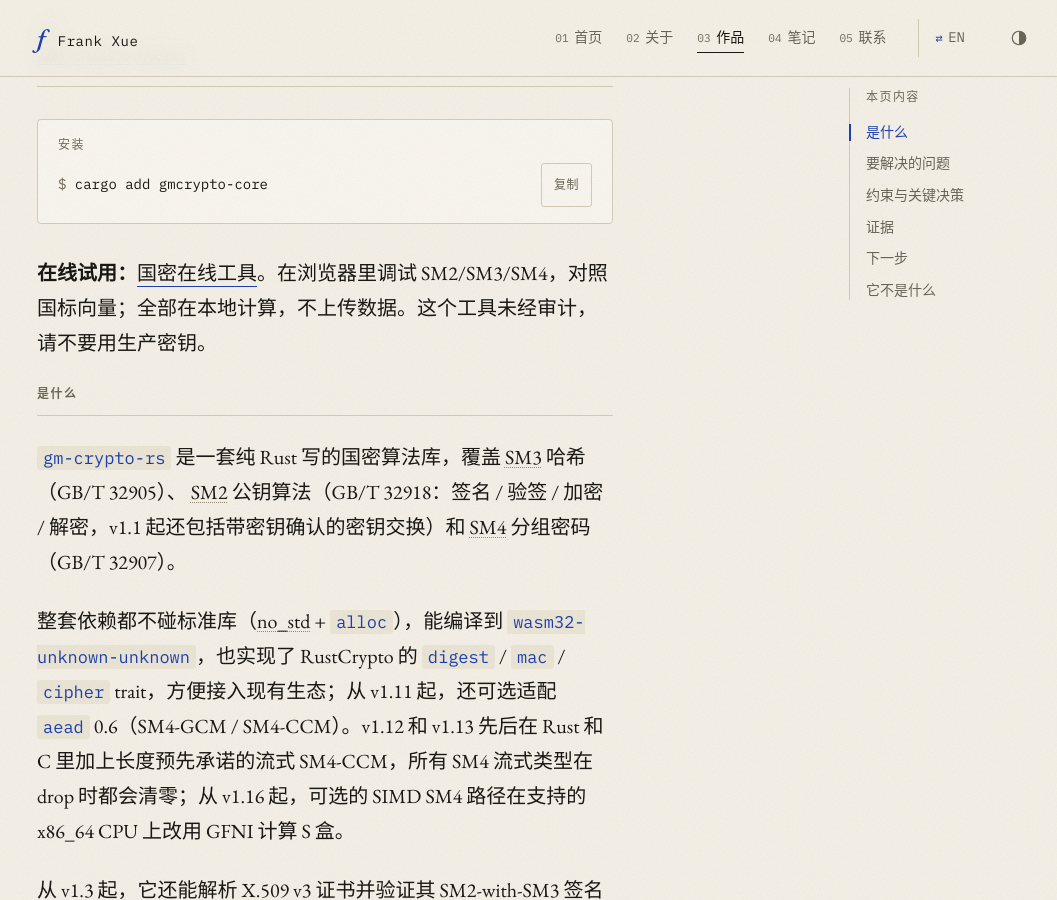
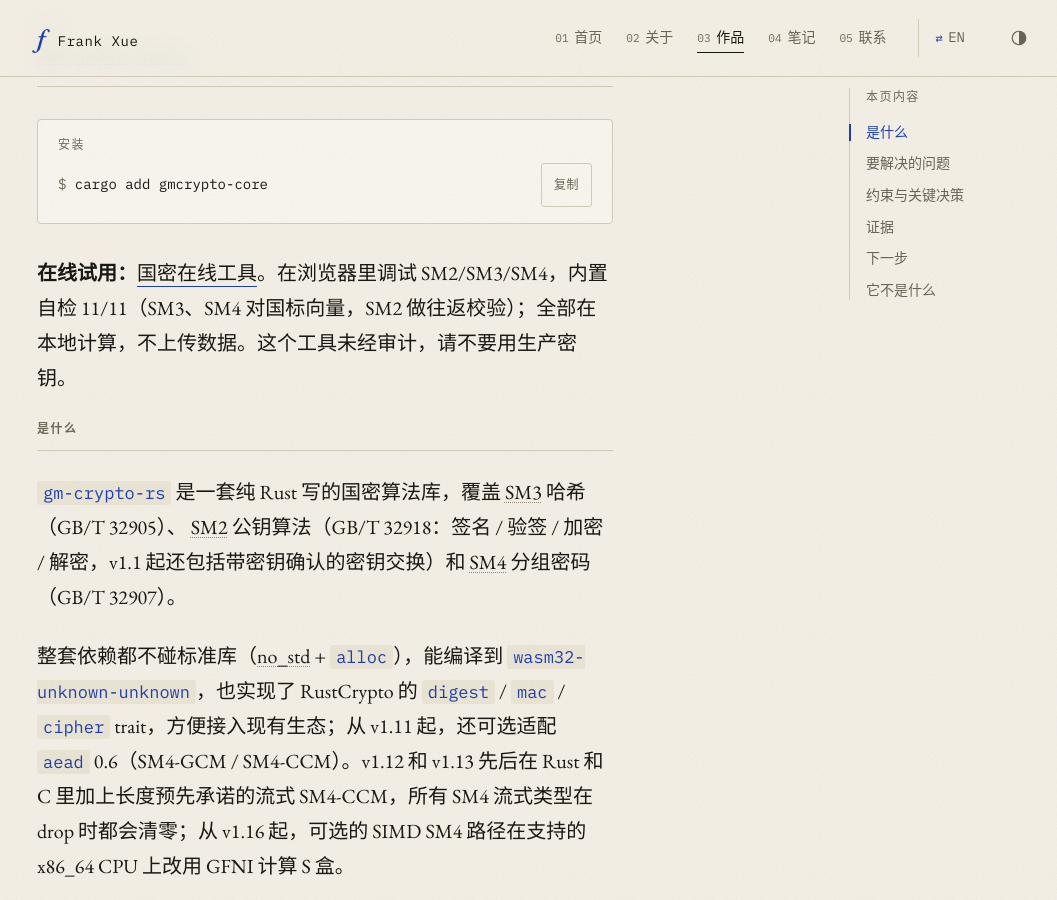
Before and after one commit to frankxue831/frankxue831.github.io, a Jekyll site: the page built from zh/projects/gm-crypto-rs.html, in a window 1280 px wide and 900 px high, scrolled down 727 px. Shown: the whole window, without its empty margins (101-1158 px from the left). Built offline with Jekyll 4.4.1, drawn with Linux system fonts in a browser that asks for light colours.

Commit message:
content: card badge says self-test, SM2 is round-trip (refs #100)

```diff
--- a/projects/gm-crypto-rs.html
+++ b/projects/gm-crypto-rs.html
@@ -47,7 +47,7 @@ summary_outcome: "In-CI leak-regression gates for secret-touching paths."
         <p class="try-online">
             <strong>Try it in the browser:</strong>
             <a href="/gm-crypto-web/?lang=en">SM2 / SM3 / SM4 Online Tool</a>. Debug SM2/SM3/SM4 in your
-            browser against official test vectors. Everything runs locally and nothing is uploaded. The tool is
+            browser. Built-in self-test 11/11: SM3/SM4 against the GB/T vectors, SM2 by round trip. Everything runs locally and nothing is uploaded. The tool is
             unaudited, so don't use production keys.
         </p>
 
--- a/zh/projects/gm-crypto-rs.html
+++ b/zh/projects/gm-crypto-rs.html
@@ -44,7 +44,7 @@ summary_outcome: "用 CI 泄漏回归门禁把关涉密路径。"
         </div>
 
         <p class="try-online">
-            <strong>在线试用：</strong><a href="/gm-crypto-web/?lang=zh">国密在线工具</a>。在浏览器里调试 SM2/SM3/SM4，对照国标向量；全部在本地计算，不上传数据。这个工具未经审计，请不要用生产密钥。
+            <strong>在线试用：</strong><a href="/gm-crypto-web/?lang=zh">国密在线工具</a>。在浏览器里调试 SM2/SM3/SM4，内置自检 11/11（SM3、SM4 对国标向量，SM2 做往返校验）；全部在本地计算，不上传数据。这个工具未经审计，请不要用生产密钥。
         </p>
 
         <h2 id="what-it-is">是什么</h2>
```
Also changed, not shown: _data/tools.yml (+4 -4 lines).
